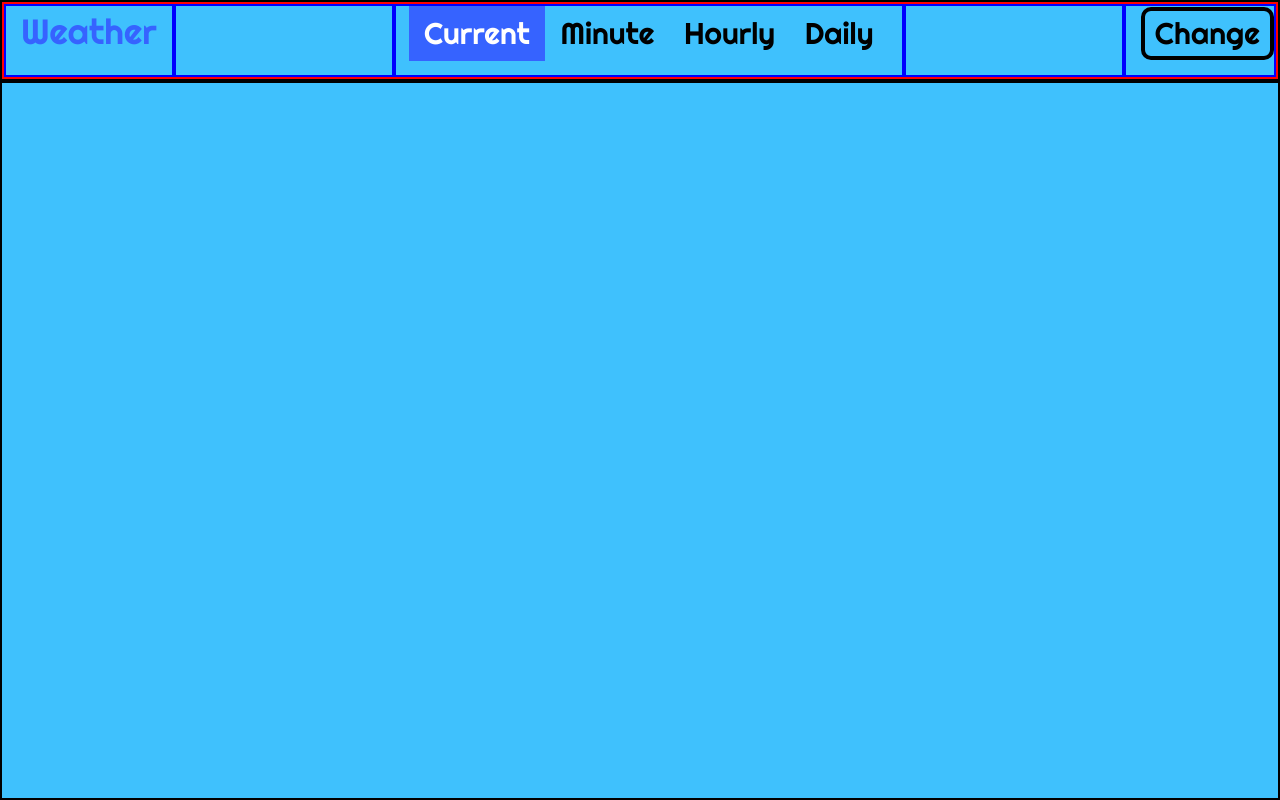
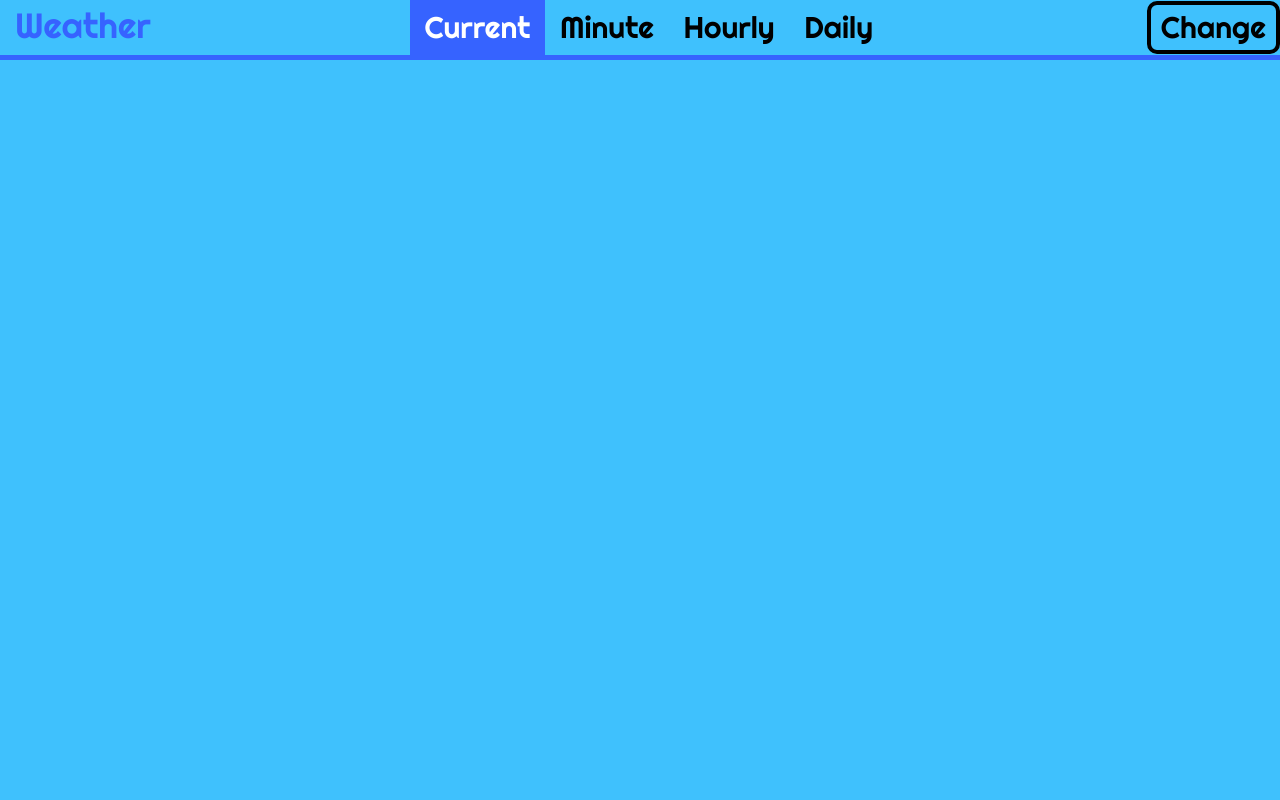
Before and after one commit to dvptl68/Weather, an Electron app: page app/html/index.html in a window 1280 px wide. Drawn offline with nearby package versions, Linux system fonts and the light colour scheme; no server answers.

Commit message:
Improve visuals

```diff
--- a/app/css/style.css
+++ b/app/css/style.css
@@ -11,13 +11,14 @@ html, body {
 }
 
 [class*="container"] {
-  border: 2px black solid;
+  /* border: 2px black solid; */
   background-color: #3FC1FD;
 }
 
 #header {
   position: fixed;
   z-index: 1;
+  border-bottom: 5px #3663FF solid;
 }
 
 #content {
@@ -26,12 +27,12 @@ html, body {
 }
 
 .row {
-  border: 2px red solid;
+  /* border: 2px red solid; */
   background-color: #3FC1FD;
 }
 
 [class*="col"] {
-  border: 2px blue solid;
+  /* border: 2px blue solid; */
   background-color: #3FC1FD;
 }
 
@@ -39,6 +40,7 @@ html, body {
   font-family: 'Righteous';
   font-size: 35px;
   color: #3663FF;
+  margin-bottom: 0px;
 }
 
 .selector {
@@ -60,6 +62,7 @@ html, body {
   color: white;
 }
 
+#cur { margin-right:-3px; }
 #hour { margin-left: -3px; }
 #daily { margin-left: -3px; }
 
```
